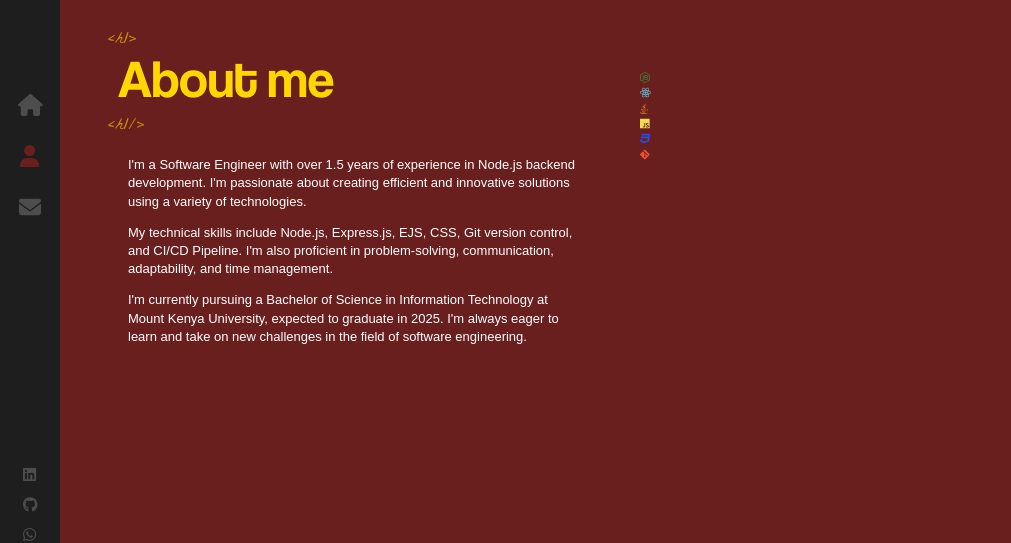
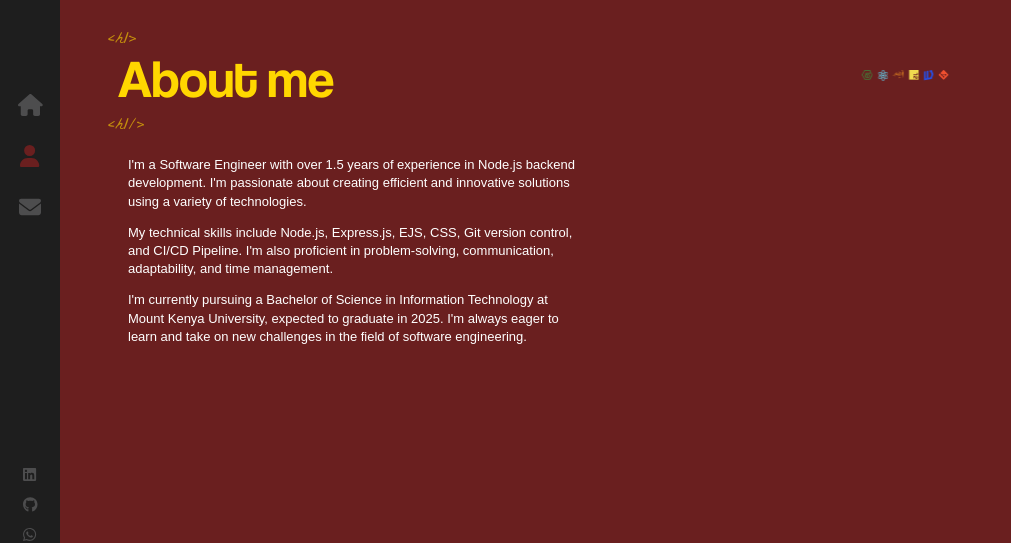
Before and after one commit to swe-robertkibet/react-portfolio, a React (Create React App) app: page /about in a window 1280 px wide. Shown: the part 200-743 px from the top of the page, without its empty margins (0-1011 px from the left). Built offline with nearby package versions, Linux system fonts and the light colour scheme.

Commit message:
Add spinning animation to the cube

```diff
--- a/src/components/About/index.scss
+++ b/src/components/About/index.scss
@@ -8,3 +8,36 @@
     right: 0;
     overflow: hidden;
 }
+
+.cubespinner {
+    animation-name: spincube;
+    animation-timing-function: ease-in-out;
+    animation-iteration-count: infinite;
+    animation-duration: 12s;
+    transform-style: preserve-3d;
+    transform-origin: 100px 100px 0;
+    margin-left: calc(50% - 100px);
+}
+
+
+@keyframes spincube {
+    from,
+    to {
+        transform: rotateX(0deg) rotateY(0deg) rotateZ(0deg);
+    }
+    16% {
+        transform: rotateY(-90deg);
+    }
+    33% {
+        transform: rotateY(-90deg) rotateZ(90deg);
+    }
+    50% {
+        transform: rotateY(-180deg) rotateZ(90deg);
+    }
+    66% {
+        transform: rotateY(-270deg) rotateZ(90deg);
+    }
+    83% {
+        transform: rotateY(90deg);
+    }
+}
```
